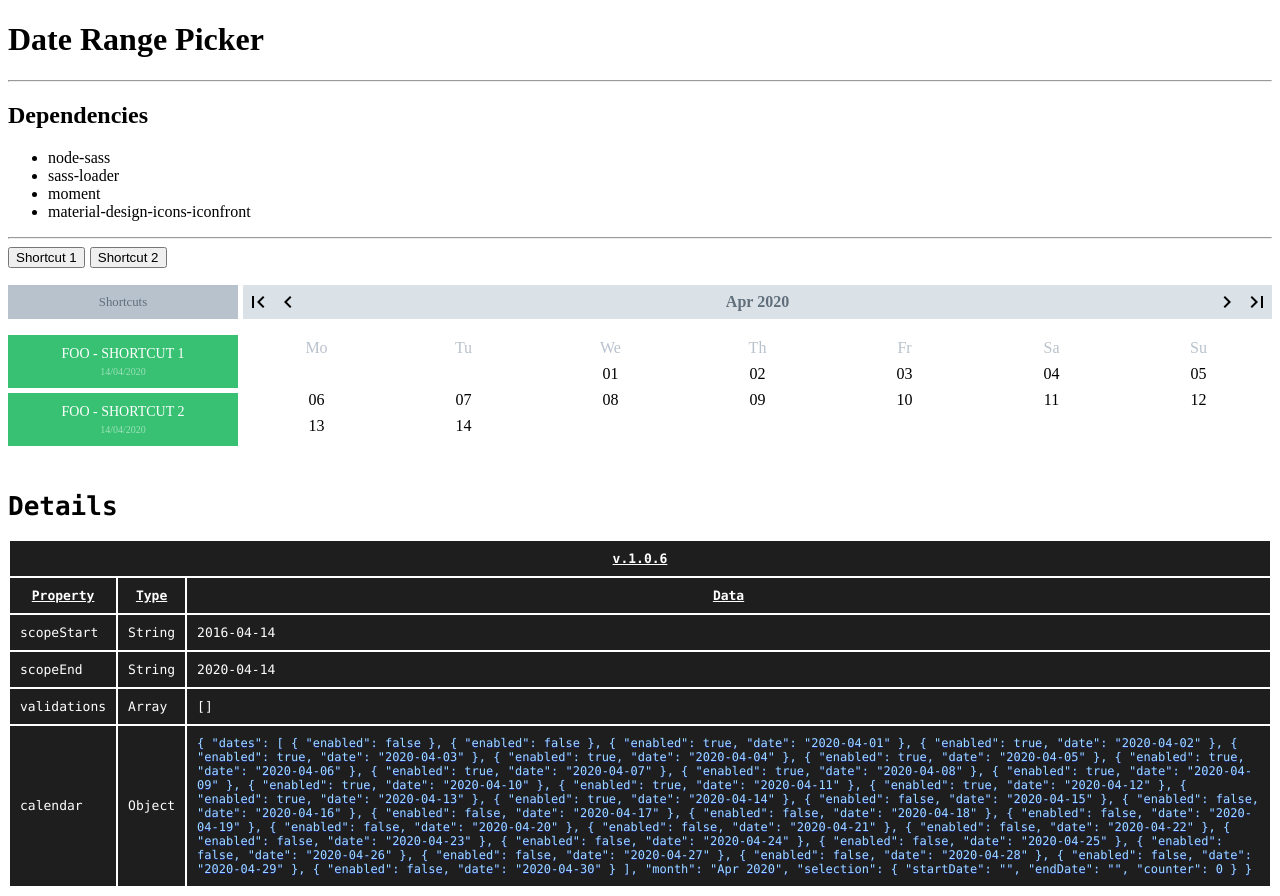
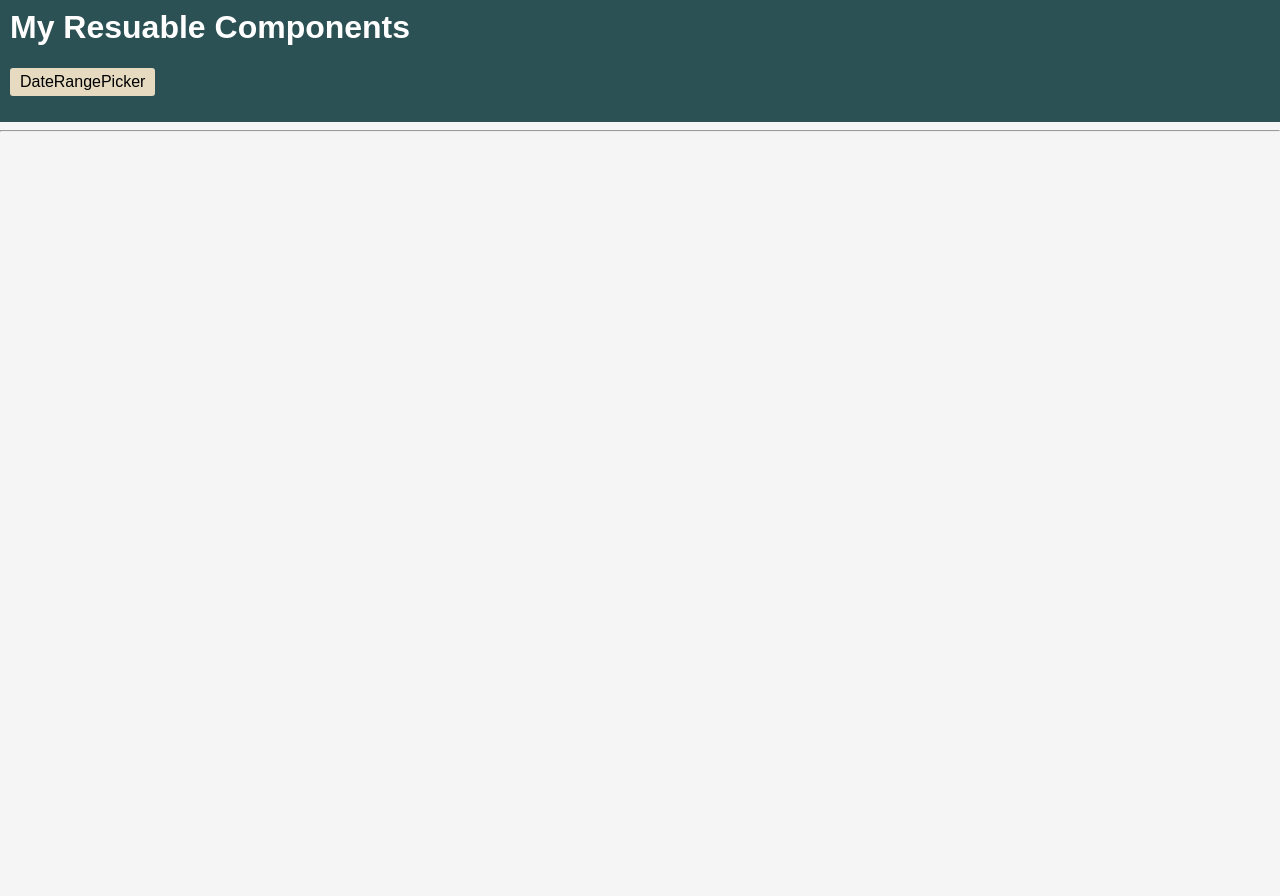
Before and after one commit to Ansonhkg/bit-collection, a Vue app: page / in a window 1280 px wide. After the commit the page ends 800 px from the top, so only its background shows below. Built offline with nearby package versions, Linux system fonts and the light colour scheme.

Commit message:
Add simple design

```diff
--- a/src/App.vue
+++ b/src/App.vue
@@ -1,8 +1,19 @@
 <template>
   <div id="app">
-
-
-    <component v-bind:is="'DateRangePicker'"></component>
+    <div class="header">
+      <h1>My Resuable Components</h1>
+      <ul class="list">
+        <li class="list-item" v-for="item in registeredComponents" :key="item">
+          <div @click="onSelect(item)">{{ item }}</div>
+        </li>
+      </ul>
+    </div>
+    <hr>
+    <div class="demo-wrapper" :class="{'demo-wrapper--active' : currentDemo != ''}">
+      <component
+        v-bind:is="currentDemo"
+      />
+    </div>
   </div>
 </template>
 
@@ -11,15 +22,71 @@ import DateRangePicker from './demos/DateRangePicker';
 
 export default {
   data(){
-
+    return {
+      registeredComponents: [],
+      currentDemo: ''
+    }
   },
   components:{
     DateRangePicker
   },
+  mounted(){
+    this.registeredComponents = Object.keys(this.$options.components);
+  },
+  methods:{
+    onSelect(item){
+      this.currentDemo = item;
+
+    }
+  }
 
 }
 </script>
 
 <style>
+body{
+  font-family: sans-serif;
+  background: whitesmoke;
+  margin: 0;
+}
+.demo-wrapper{
+  margin: 10px;
+  background: white;
+  box-shadow: 0px 0px 10px grey;
+  padding: 15px;
+  box-sizing: border-box;
+  border-radius: 10px;
+  transition: 0.3s all linear;
+  transform: translateY(10px);
+  opacity: 0;
+}
+.demo-wrapper--active{
+  opacity: 1;
+  transform: translateY(0);
+}
+.header{
+  background: #2C5154;
+  color: white;
+  margin-top: -22px;
+  padding: 10px;
+  box-sizing: border-box;
+}
+.list{
+  list-style-type: none;
+  display: flex;
+  padding: unset;
+}
+.list-item{
+  cursor: pointer;
+  padding: 5px 10px;
+  background: #E6DBC0;
+  color: black;
+  margin-right: 10px;
+  border-radius: 3px;
+  transition: all linear 0.1s;
+}
 
+.list-item:hover{
+  background: #CEB282;
+}
 </style>
--- a/src/demos/template.vue
+++ b/src/demos/template.vue
@@ -1,9 +1,9 @@
 <template>
 	<div class="frame">
 		<!-- header -->
-		<h1>{{ settings.title }}</h1>
+		<h2>{{ settings.title }}</h2>
 		<hr>
-		<h2>Dependencies</h2>
+		<h3>Dependencies</h3>
 		<ul>
 			<li v-for="dependency in settings.dependencies" :key="dependency">
 				{{ dependency}}
```
